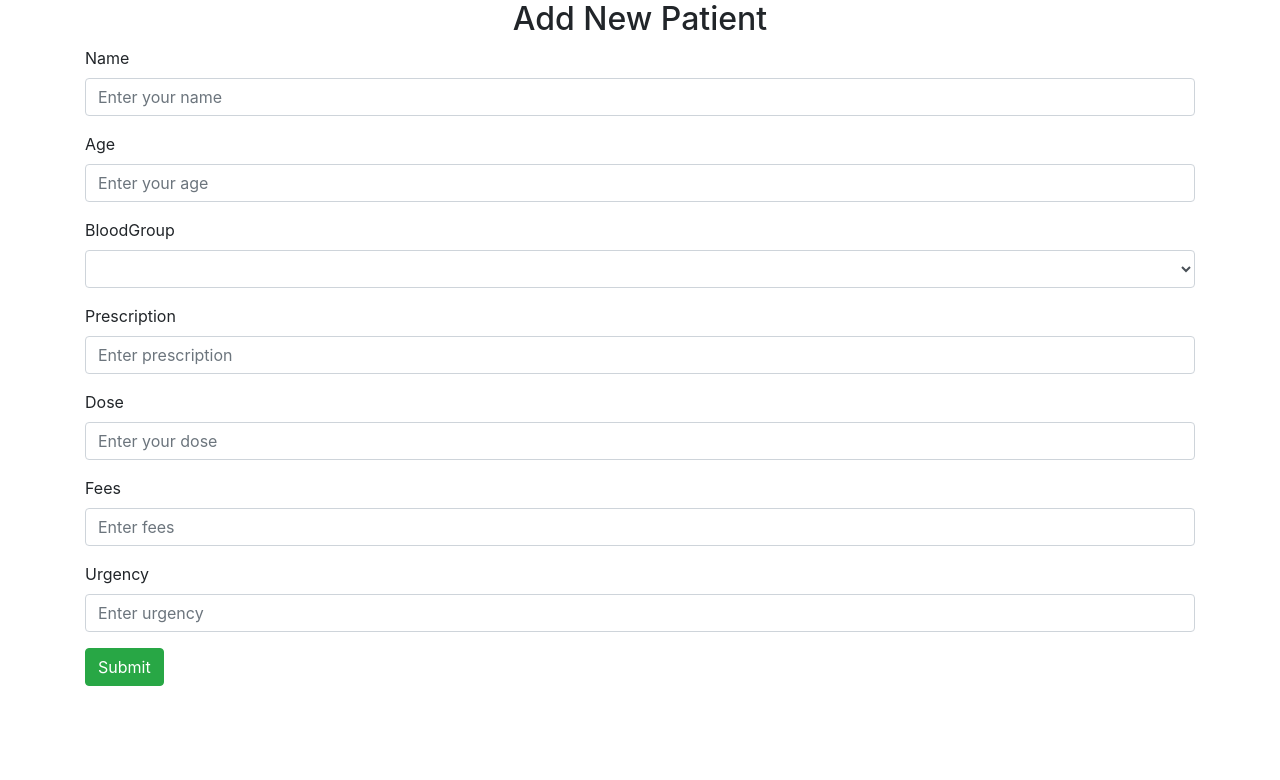
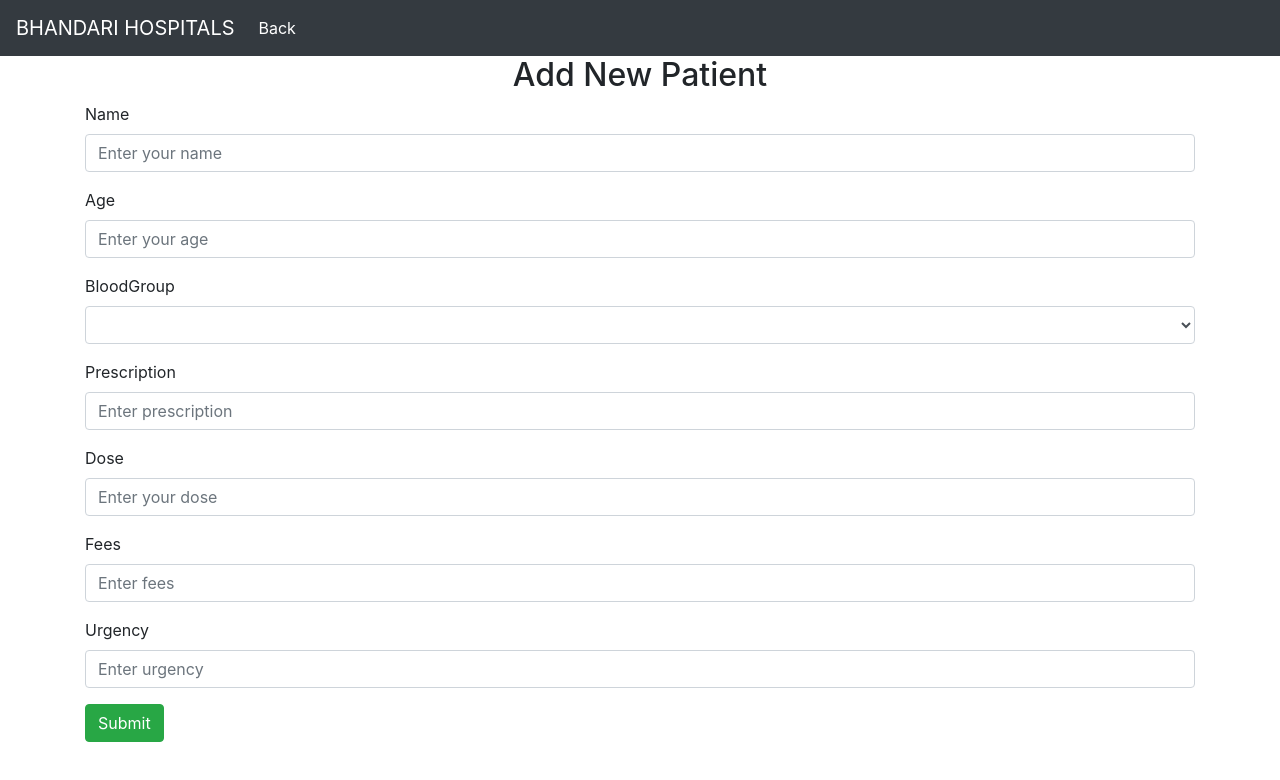
Before and after one commit to surez9/front_HospitalManagementSystem, an Angular app: page /createpatient in a window 1280 px wide. Shown: the top 780 px of the page. Built offline with nearby package versions, Linux system fonts and the light colour scheme.

Commit message:
updated nav bar in  create patient component

```diff
--- a/src/app/create-patient/create-patient.component.html
+++ b/src/app/create-patient/create-patient.component.html
@@ -1,3 +1,17 @@
+<nav style="margin:auto" class="navbar navbar-expand-lg bg-dark">
+
+    <a style="color: white;" class="navbar-brand" href="#">BHANDARI HOSPITALS</a>
+    <button class="navbar-toggler" type="button" data-bs-toggle="collapse" data-bs-target="#navbarSupportedContent" aria-controls="navbarSupportedContent" aria-expanded="false" aria-label="Toggle navigation">
+      <span class="navbar-toggler-icon"></span>
+    </button>
+    <div class="collapse navbar-collapse" id="navbarSupportedContent">
+      <ul class="navbar-nav me-auto mb-2 mb-lg-0">
+        <li class="nav-item">
+            <a style="color: white;"class="nav-link active" aria-current="page" href="javascript:void(0);" routerLink="/docdash">Back</a>
+          </li>
+      </ul>
+    </div>
+  </nav>
 <div class="container">
 
     <h2 class="text-center">Add New Patient</h2>
--- a/src/app/home/home.component.html
+++ b/src/app/home/home.component.html
@@ -24,7 +24,7 @@
           </ul>
 
             <div class="mx-2">
-                <button style="margin: 5px;" class="btn btn-danger" data-toggle="modal" data-target="#loginModal"><a style="color: white;" href="javascript:void(0);" routerLink="/doclogin">Login as Doctor</a></button>
+                <button style="margin: 5px;" class="btn btn-danger" data-toggle="modal" data-target="#loginModal"><a style="color: white;" href="javascript:void(0);" routerLink="/docdash">Login as Doctor</a></button>
                 <button style="margin: 5px;"class="btn btn-danger" data-toggle="modal" data-target="#loginModal"><a style="color:white;" href="javascript:void(0);" routerLink="/adlogin">Login as Admin</a></button>
 
             </div>
```
